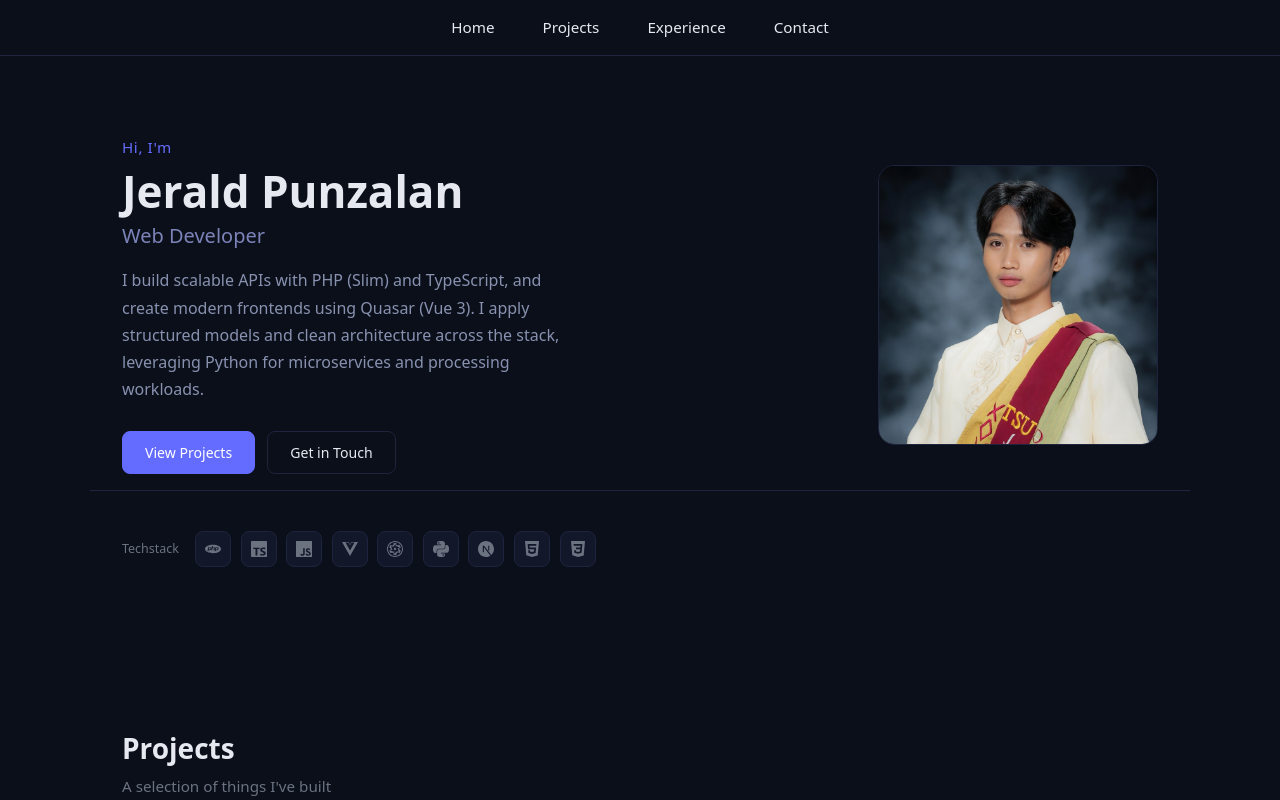
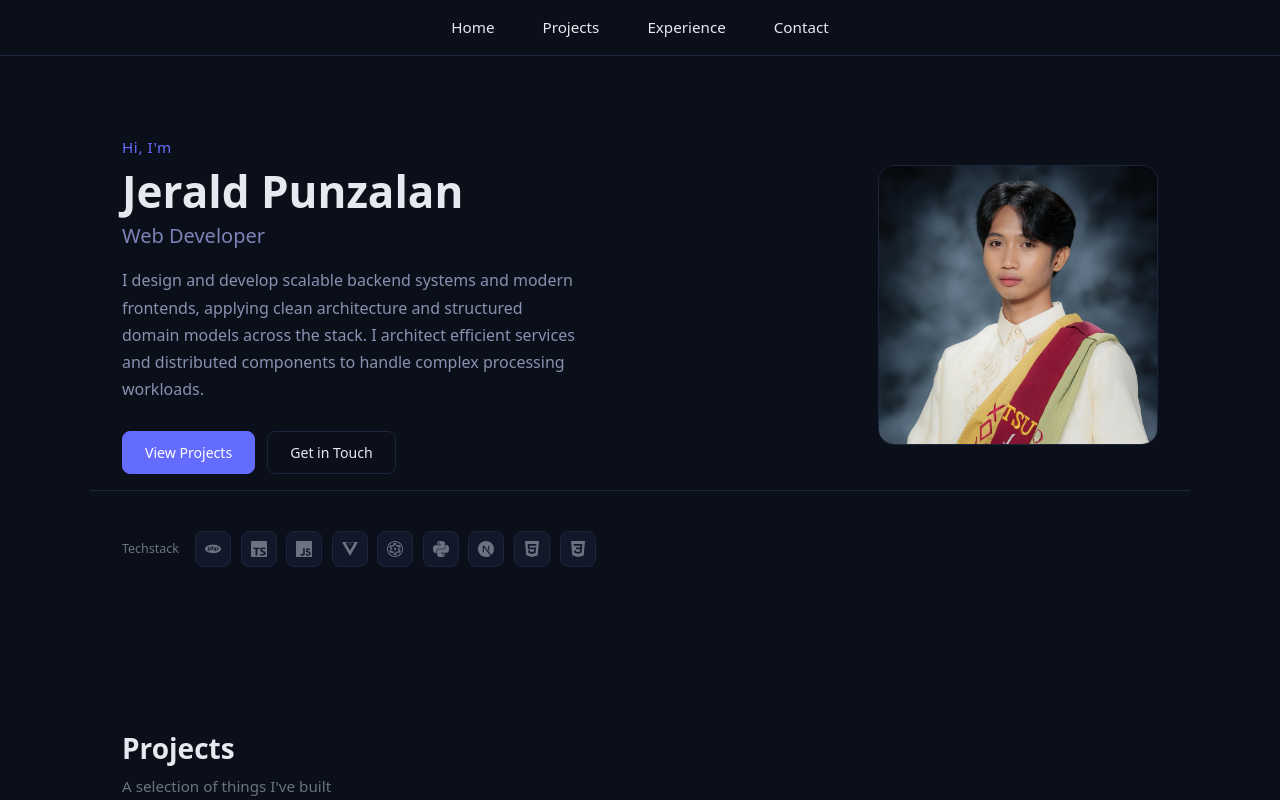
Before and after one commit to riku-afk/Portfolio-updated, a React (Vite) app: page / in a window 1280 px wide. Shown: the top 800 px of the page. Built offline with nearby package versions, Linux system fonts and the light colour scheme.

Commit message:
adjusted hero section

```diff
--- a/src/components/Hero.tsx
+++ b/src/components/Hero.tsx
@@ -32,7 +32,7 @@ export default function Hero() {
                     <h1 className="hero-name">Jerald Punzalan</h1>
                     <p className="hero-role">Web Developer</p>
                     <p className="hero-description">
-                        I build scalable APIs with PHP (Slim) and TypeScript, and create modern frontends using Quasar (Vue 3). I apply structured models and clean architecture across the stack, leveraging Python for microservices and processing workloads.
+                        I design and develop scalable backend systems and modern frontends, applying clean architecture and structured domain models across the stack. I architect efficient services and distributed components to handle complex processing workloads.
                     </p>
                     <div className="hero-cta">
                         <a href="#projects" className="hero-cta__primary">
```
